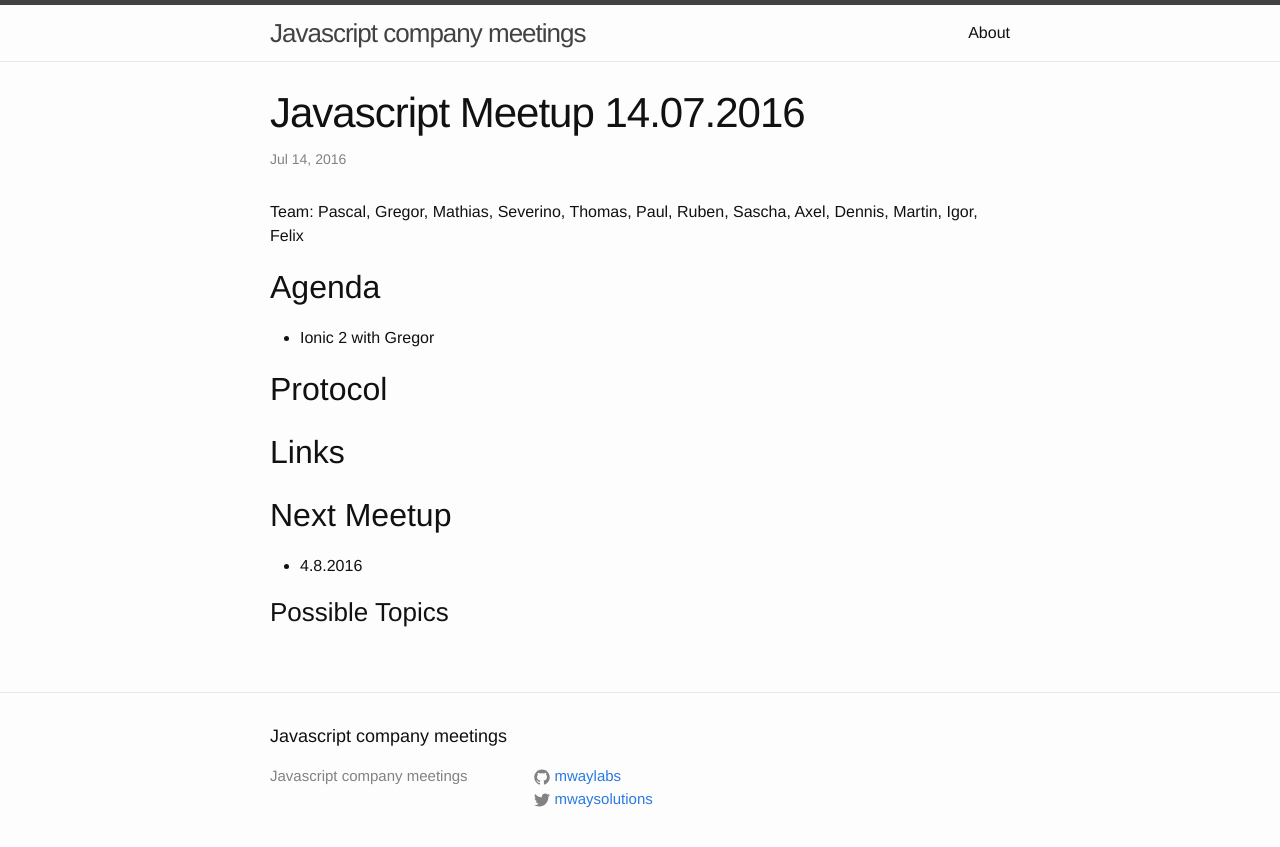
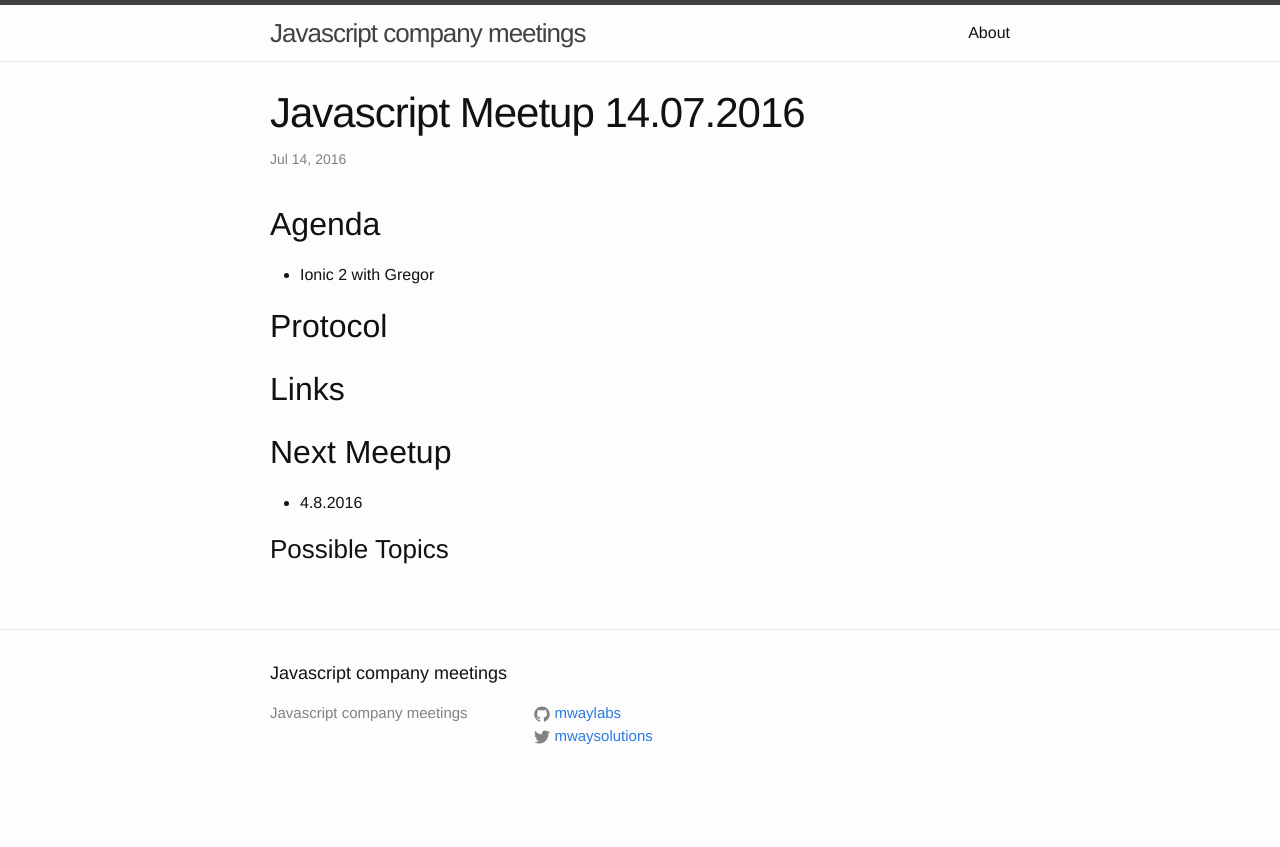
Before and after one commit to MathiasTim/javascript-company-meeting, a Jekyll site: the page built from _posts/2016-07-14-meetup.md, in a window 1280 px wide. Shown: the top 847 px of the page. Built offline with Jekyll 4.4.1, drawn with Linux system fonts in a browser that asks for light colours.

Commit message:
Update 2016-07-14-meetup.md

```diff
--- a/_posts/2016-07-14-meetup.md
+++ b/_posts/2016-07-14-meetup.md
@@ -4,8 +4,6 @@ title:  "Javascript Meetup"
 date:   2016-07-14 07:00:00 +0200
 categories:
 ---
-
-Team: Pascal, Gregor, Mathias, Severino, Thomas, Paul, Ruben, Sascha, Axel, Dennis, Martin, Igor, Felix
 
 ## Agenda
 
```
